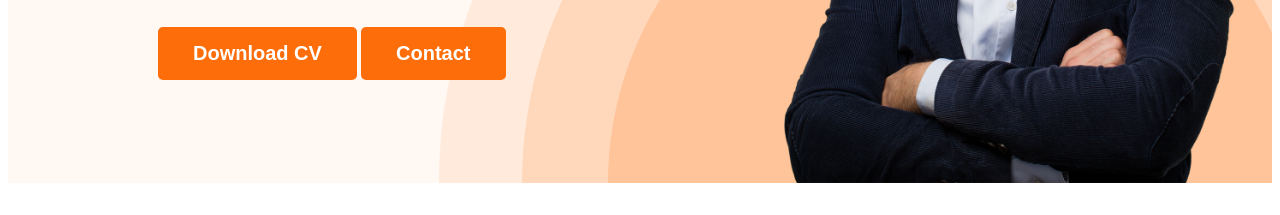
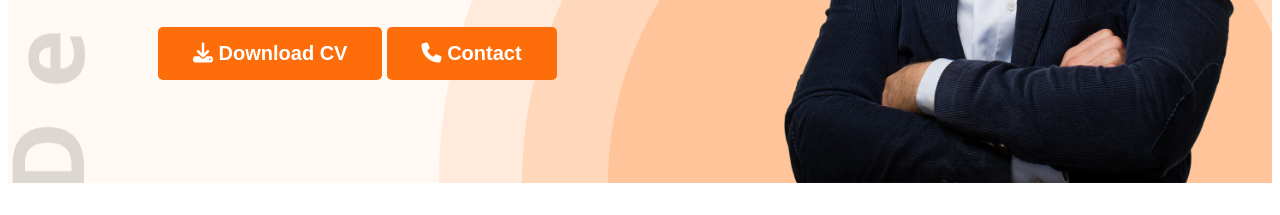
Before and after one commit to md-ashik-max/web-developer-portfolio, a plain HTML site: page index.html in a window 1280 px wide. Shown: the part 585-800 px from the top of the page. Drawn offline with nearby package versions, Linux system fonts and the light colour scheme.

Commit message:
added awesome font icons

```diff
--- a/index.html
+++ b/index.html
@@ -9,6 +9,7 @@
     <link rel="preconnect" href="https://fonts.gstatic.com" crossorigin>
     <link href="https://fonts.googleapis.com/css2?family=Open+Sans&display=swap" rel="stylesheet">
     <link rel="stylesheet" href="styles/portfolio.css">
+    <script src="https://kit.fontawesome.com/f8cbfdad57.js" crossorigin="anonymous"></script>
 </head>
 
 <body>
@@ -27,8 +28,8 @@
                 <h1 class="banner-title">Mary Hardy</h1>
                 <p class="banner-description">Shot what able cold new see hold.Friendly as an betrayed formerly he.
                     Morning because as to society behaved moments.</p>
-                <button class="btn-primary">Download CV</button>
-                <button class="btn-primary">Contact</button>
+                <button class="btn-primary"><i class="fa-solid fa-download"></i> Download CV</button>
+                <button class="btn-primary"><i class="fa-solid fa-phone"></i> Contact</button>
             </div>
             <img class="profile-pic" src="images/hardy.png" alt="">
 
@@ -155,7 +156,7 @@
          </resume-column>
         </div>
         <div class="download-cv">
-            <button class="btn-primary"> Download CV</button>
+            <button class="btn-primary"><i class="fa-solid fa-download"></i> Download CV</button>
         </div>
        </section>
 
--- a/styles/portfolio.css
+++ b/styles/portfolio.css
@@ -63,9 +63,9 @@ nav a {
 /*header related style*/
 .header {
     background-color: #FFF8F3;
-    background-image: url('../images/header_bg.png');
+    background-image: url('../images/header_bg.png'), url('../images/developer.png');
     background-repeat: no-repeat;
-    background-position: bottom right;
+    background-position: bottom right, top left;
 }
 
 .banner {
```
